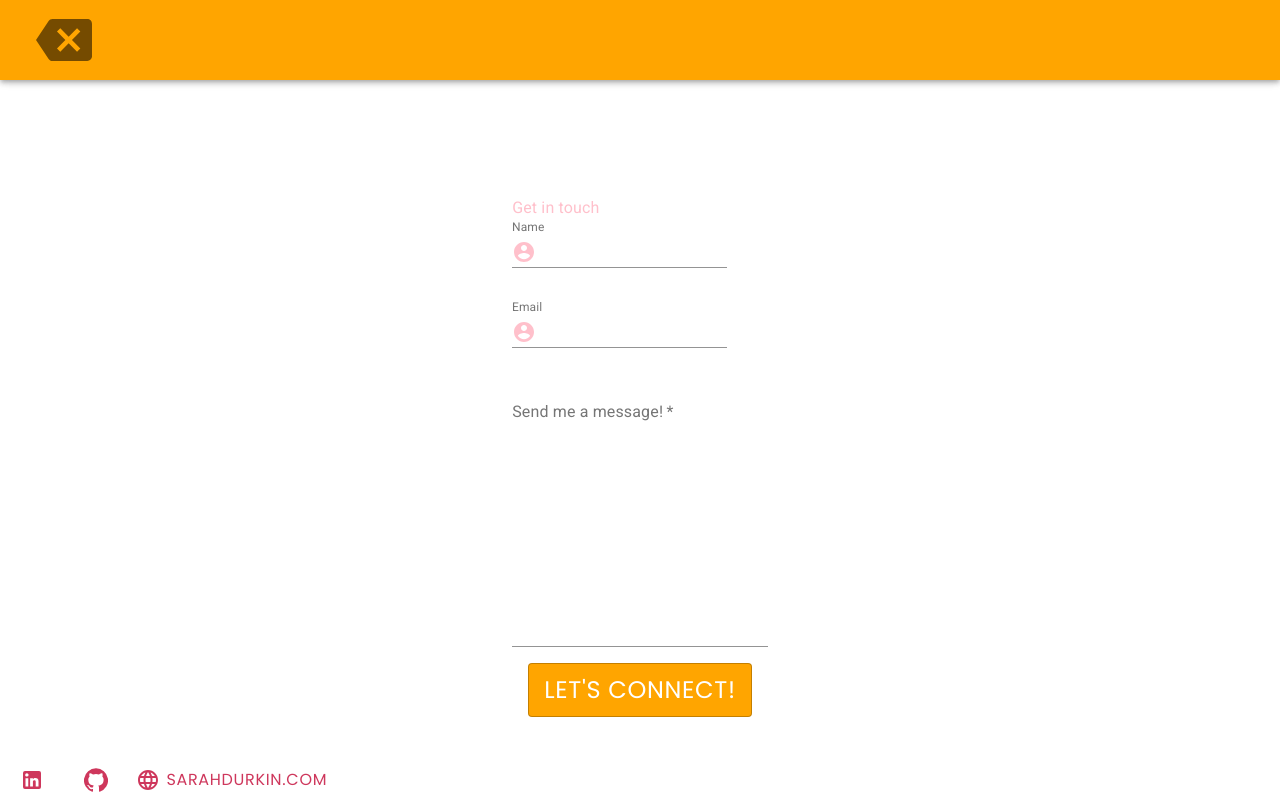
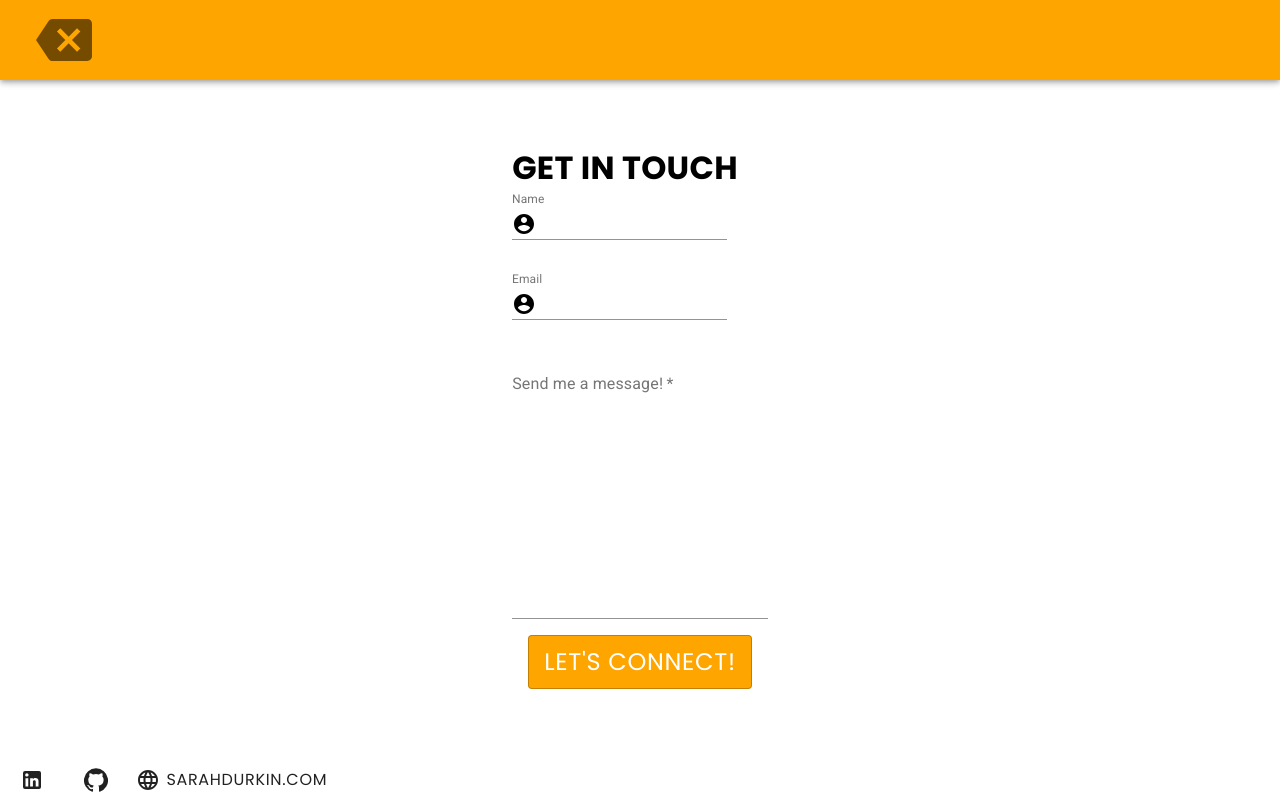
Before and after one commit to sarahdurks/portfolio, a React (Create React App) app: page /contact in a window 1280 px wide. Built offline with nearby package versions, Linux system fonts and the light colour scheme.

Commit message:
horizontal scroller added still clunky

```diff
--- a/package.json
+++ b/package.json
@@ -17,6 +17,7 @@
     "emailjs-com": "^3.1.0",
     "react": "^17.0.2",
     "react-dom": "^17.0.2",
+    "react-horizontal-scroll-container": "^1.0.1",
     "react-router-dom": "^5.2.0",
     "react-scripts": "4.0.3",
     "web-vitals": "^1.1.2"
--- a/src/components/contact/Contact.js
+++ b/src/components/contact/Contact.js
@@ -58,37 +58,36 @@ const useStyles = makeStyles((theme) => ({
 
 
       alignSelf: 'center',
-      color: `pink`
+      color: `black`
   },
   form: {
       paddingTop: '15vh',
       marginTop: `2vh`,
       alignSelf: `center`,
-      border: `pink`,
       paddingBottom: `3rem`,
-      color: `pink`,
+      color: `black`,
       maxWidth: 620,
       '@media (max-width:600px)': {
           width: 320,
-          marginTop: '30vh',
-          padding: 1,
+          marginTop: '10vh'
+
       },
 
       '@media (min-width:600px)': {
-          paddingTop: '20vh',
+          paddingTop: '10vh',
           position: "absolute",
           maxWidth: 650,
       },
   },
   input: {
-      color: "white",
+      color: "black",
       border: `white`,
       paddingBottom: `3rem`
 
       },
   field: {
-
-      color: `white`,
+    fontFamily: `Poppins`,
+      color: `black`,
       paddingBottom: `3rem`,
       marginBottom: `6rem`,
       marginTop: `6rem`,
@@ -100,7 +99,15 @@ const useStyles = makeStyles((theme) => ({
   },
   formtext:
   {
-    color: `white`
+    color: `black`,
+    fontFamily: `Poppins`,
+  },
+  head:
+  {
+    color: `black`,
+    fontFamily: `Poppins`,
+    fontWeight: `900`,
+    fontSize: `2rem`
   }
 
 }));
@@ -142,7 +149,7 @@ const useStyles = makeStyles((theme) => ({
     <Box component="form" className={classes.form} onSubmit={sendEmail}>
       <Grid>
 
-    <Typography>Get in touch</Typography>
+    <Typography className={classes.head}>GET IN TOUCH</Typography>
         <TextField
           className={classes.margin}
           id="name"
--- a/src/components/footer/Footer.js
+++ b/src/components/footer/Footer.js
@@ -20,7 +20,7 @@ const useStyles = makeStyles(() => ({
     },
   },
   icons: {
-    color: "#CE375C",
+    color: "#black",
     fontSize: '1.5rem',
     fontWeight: '500',
     fontFamily: 'Poppins'
--- a/src/components/navbar/Rail.js
+++ b/src/components/navbar/Rail.js
@@ -17,7 +17,7 @@ const useStyles = makeStyles(() => ({
         textAlign: 'left',
         fontFamily: 'Poppins',
         weight: `800`,
-        background: "purple",
+        background: "orange",
         height: "100%",
         padding: '2rem',
     },
@@ -30,7 +30,7 @@ const useStyles = makeStyles(() => ({
     listItem: {
         color: "white",
         "&:hover": {
-            color: "#D4BFF9"
+            color: "black"
         },
         marginTop: `2rem`,
         fontSize: `3rem`,
@@ -42,7 +42,8 @@ const useStyles = makeStyles(() => ({
         fontFamily: 'Poppins',
         marginTop: `1rem`,
         marginBottom: `1rem`,
-        color: `white`,
+        color: `black`,
+        weight: `extrabold`,
         justifyContent: `center`
     },
     nowrap: {
--- a/src/components/portfolio/Portfolio.js
+++ b/src/components/portfolio/Portfolio.js
@@ -4,17 +4,16 @@ import Typography from '@material-ui/core/Typography';
 import Work from '../../utils/work';
 import { makeStyles } from '@material-ui/core/styles';
 import Grid from '@material-ui/core/Grid';
-
+import HorizontalScroller from 'react-horizontal-scroll-container';
 const useStyles = makeStyles(() => ({
     root: {
-    backgroundColor: `purple`,
     background: `fixed`,
     height: `100%`,
     width: `100vw`
 },
     view: {
-        height: `100vh`,
-        width: `60vw`,
+        height: `80vh`,
+        width: `80vw`,
         marginTop: `5vh`,
         display: `flex`,
         flexwrap: `wrap`,
@@ -24,7 +23,7 @@ const useStyles = makeStyles(() => ({
     heading: {
         fontFamily:'Poppins',
         fontSize: '3rem',
-        color: `white`,
+        color: `black`,
         marginTop: `10vh`,
         justifyContent: `center`
     },
@@ -49,7 +48,9 @@ const Portfolio = () => {
             {allProjects.map(project => {
                     return (
                         <Grid>
+                             <HorizontalScroller>
                             <PortfolioCard className={classes.card}
+                             key={project.id}
                                 image={project.image}
                                 title={project.title}
                                 description={project.detail}
@@ -57,6 +58,7 @@ const Portfolio = () => {
                                 live={project.live}
                                 github={project.github}
                             />
+                            </HorizontalScroller>
                         </Grid>
                     )
                 })}
```
Also changed, not shown: 1 other file (tests, documents, lock files or other folders).
